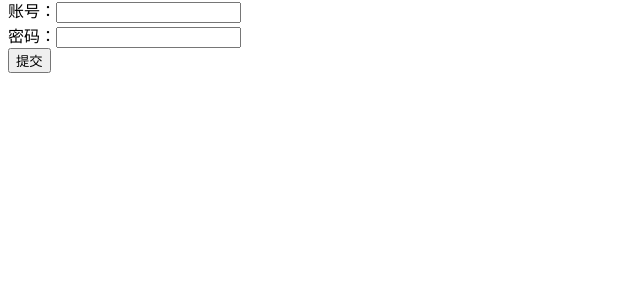
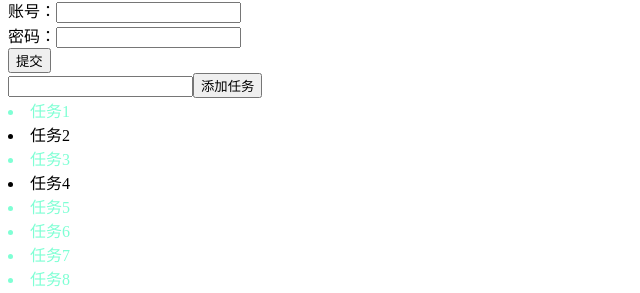
Before and after one commit to weiliuxian/react-learn, a React (Create React App) app in the folder learn-demo/: page / in a window 1280 px wide. Shown: the part 658-951 px from the top of the page, without its empty margins (0-640 px from the left). Before the commit the page ends 800 px from the top, so only its background shows below. Built offline with nearby package versions, Linux system fonts and the light colour scheme; no server answers.

Commit message:
'PureComponent'

```diff
--- a/learn-demo/src/App.js
+++ b/learn-demo/src/App.js
@@ -10,6 +10,7 @@ import { A, B } from './components/Comps'
 import withLog from './HOC/withLog'
 import withLogin from './HOC/withLogin'
 import TestFrom from './components/common/Form/Test'
+import TaskContainer from './components/TaskContainer'
 
 import BannerTest from './components/common/Banner/Test'
 import NewContext from './NewContext'
@@ -65,6 +66,10 @@ export default function APP() {
             </div>
 
 
+        <div>
+            <TaskContainer/>
+        </div>
+
         </div>
     )
 }
--- /dev/null
+++ b/learn-demo/src/components/AddTask.js
@@ -0,0 +1,28 @@
+import React, { Component } from 'react'
+
+export default class AddTask extends Component {
+    state = {
+        name: ''
+    }
+    render() {
+        return (
+            <div>
+                <input type="text" value={this.state.name} onChange={e => {
+                    this.setState({
+                        name: e.target.value
+                    })
+                }}/>
+
+                <button onClick={() => {
+                    this.props.onAdd && this.props.onAdd({
+                        name: this.state.name,
+                        isFinish: false
+                    })
+                    this.setState({
+                        name: ''
+                    })
+                }}>添加任务</button>
+            </div>
+        )
+    }
+}
--- /dev/null
+++ b/learn-demo/src/components/Task.css
@@ -0,0 +1,3 @@
+.finish {
+    color: aquamarine;
+}
--- /dev/null
+++ b/learn-demo/src/components/Task.js
@@ -0,0 +1,40 @@
+import React, { PureComponent } from 'react'
+import PropTypes from 'prop-types'
+import './Task.css'
+// import {ObjectEqual } from '../utils/helper'
+
+function Task(props){
+    return (
+        <li className={props.isFinish ? "finish" : ''}>
+            {props.name}
+        </li>
+    )
+
+}
+
+Task.propTypes = {
+    name: PropTypes.string.isRequired,  //任务名称
+    isFinish: PropTypes.bool.isRequired //任务是否完成
+}
+
+export default React.memo(Task);
+
+// export default class Task extends PureComponent {
+//     static propTypes = {
+//         name: PropTypes.string.isRequired,  //任务名称
+//         isFinish: PropTypes.bool.isRequired //任务是否完成
+//     }
+//     // shouldComponentUpdate(nextProps,nextState){
+//     //     if(ObjectEqual(this.props,nextProps) && ObjectEqual(this.state,nextState)){
+//     //         return false;
+//     //     }
+//     //     return true;
+//     // }
+//     render() {
+//         return (
+//             <li className={this.props.isFinish ? "finish" : ''}>
+//                 {this.props.name}
+//             </li>
+//         )
+//     }
+// }
--- /dev/null
+++ b/learn-demo/src/components/TaskContainer.js
@@ -0,0 +1,34 @@
+import React, { Component } from 'react'
+import TaskList from './TaskList'
+import AddTask from './AddTask'
+
+export default class TaskContainer extends Component {
+
+    state = {
+        tasks: []
+    }
+    componentDidMount(){
+        const ts = [];
+        for(let i = 1; i <= 10; i++){
+            ts.push({
+                name: `任务${i}`,
+                isFinish: Math.random() > 0.5
+            })
+        }
+        this.setState({
+            tasks: ts
+        })
+    }
+    render() {
+        return (
+            <div>
+                <AddTask onAdd={newTask => {
+                    this.setState({
+                        tasks: [...this.state.tasks,newTask]
+                    })
+                }} />
+                < TaskList tasks={this.state.tasks}/>
+            </div>
+        )
+    }
+}
--- /dev/null
+++ b/learn-demo/src/components/TaskList.js
@@ -0,0 +1,20 @@
+import React, { Component } from 'react'
+import PropTypes from 'prop-types'
+import Task from './Task'
+
+export default class TaskList extends Component {
+    static propTypes = {
+        tasks: PropTypes.arrayOf(PropTypes.shape({
+            name: PropTypes.string.isRequired,
+            isFinish: PropTypes.bool.isRequired
+        })).isRequired
+    }
+    render() {
+        const ts = this.props.tasks.map((it,i) => <Task key={i} {...it} /> )
+        return (
+            <div>
+                {ts}
+            </div>
+        )
+    }
+}
--- /dev/null
+++ b/learn-demo/src/utils/helper.js
@@ -0,0 +1,14 @@
+
+/**
+ * 浅比较
+ * @param {*} obj1
+ * @param {*} obj2
+ */
+export function ObjectEqual(obj1,obj2){
+    for(let prop in obj1){
+        if(!Object.is(obj1[prop],obj2[prop])){
+            return false;
+        }
+    }
+    return true;
+}
```
Also changed, not shown: 2 other files (tests, documents, lock files or other folders).
